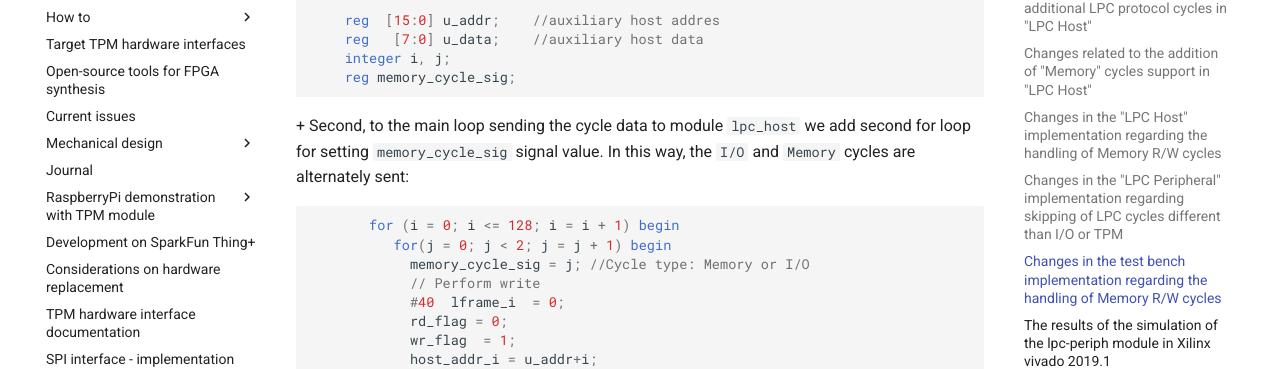
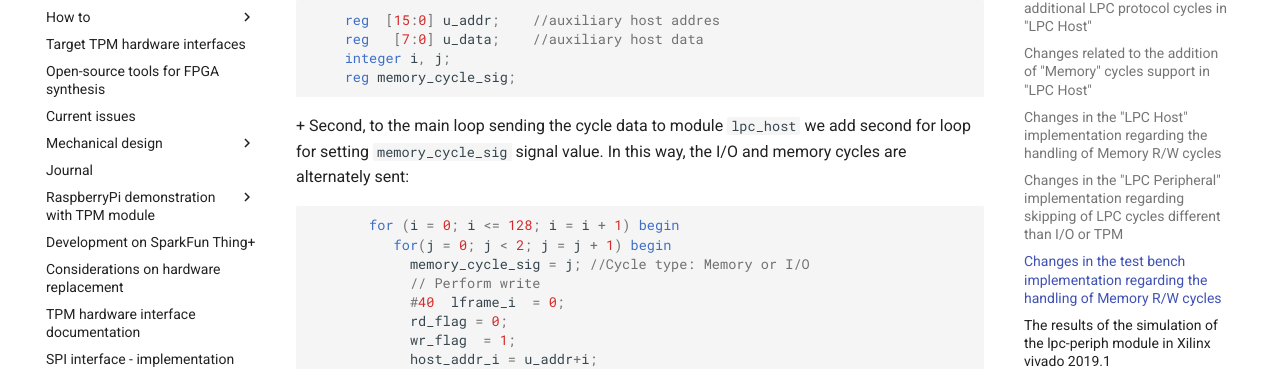
Before and after one commit to lpn-plant/lpntpm-docs, an MkDocs documentation site: the page built from docs/LPC_Additional_LPC_Cycles.md, in a window 1280 px wide and 900 px high, scrolled down 5682 px. Shown: the part 118-487 px from the top of the window. Built offline with MkDocs 1.6.1 and Material for MkDocs 9.7.7, drawn with Linux system fonts in a browser that asks for light colours.

````diff
--- a/docs/LPC_Additional_LPC_Cycles.md
+++ b/docs/LPC_Additional_LPC_Cycles.md
@@ -188,7 +188,7 @@ This causes LPC cycle data not to be recorded on the output bus for cycles other
 ```
 + Second, to the main loop sending the cycle data to module `lpc_host` we add
    second for loop for setting `memory_cycle_sig` signal value. In this way, the
- `I/O` and `Memory` cycles are alternately sent:
+ I/O and memory cycles are alternately sent:
 
 ```verilog
        for (i = 0; i <= 128; i = i + 1) begin
````
